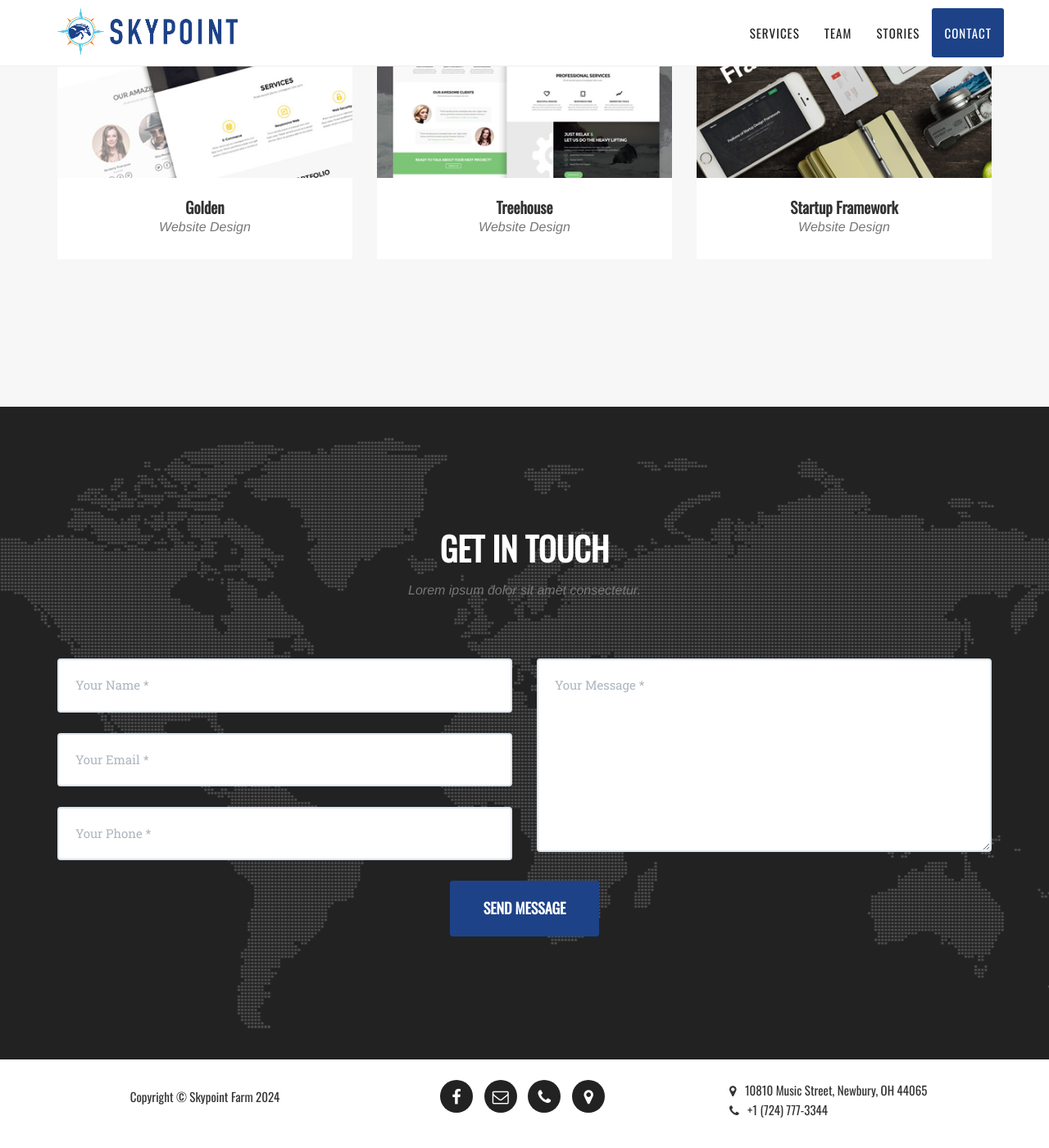
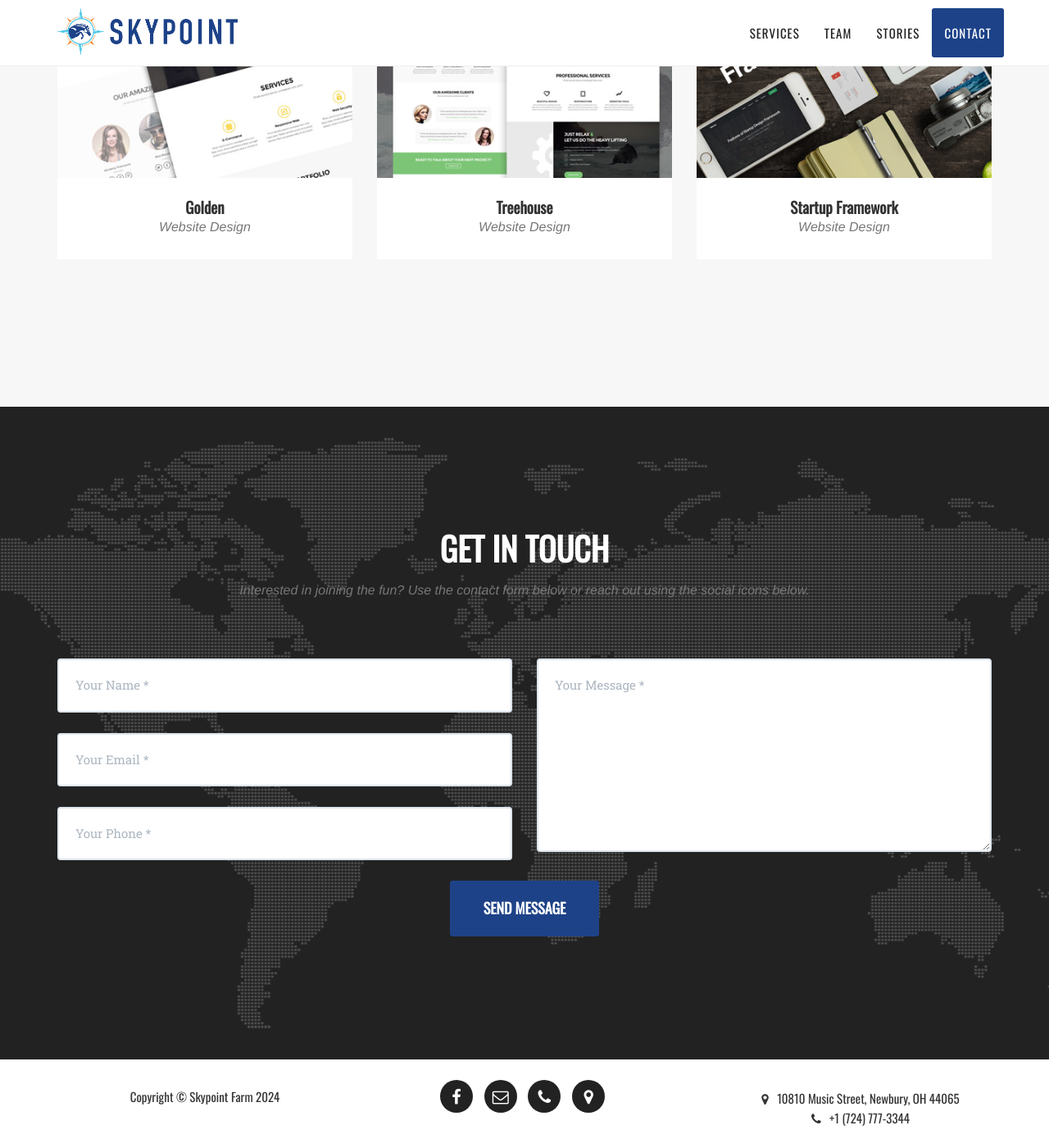
Before and after one commit to pinsky422/pinsky422.github.io, a Jekyll site: the page built from index.html, in a window 1280 px wide and 1400 px high, scrolled down 3730 px. Shown: the whole window at 82% size. Built offline with Jekyll 4.4.1, drawn with Linux system fonts in a browser that asks for light colours; some web fonts are replaced.

Commit message:
Updated contact.html

```diff
--- a/_includes/contact.html
+++ b/_includes/contact.html
@@ -14,7 +14,7 @@ We also need a "form submitted" landing page for after a user submits the form.
             <div class="col-lg-12 text-center">
                 <h2 class="section-heading">Get in Touch</h2>
                 <h3 class="section-subheading text-muted">
-                    Lorem ipsum dolor sit amet consectetur.
+                    Interested in joining the fun?  Use the contact form below or reach out using the social icons below.
                 </h3>
             </div>
         </div>
--- a/_includes/css/agency.css
+++ b/_includes/css/agency.css
@@ -747,6 +747,7 @@ footer span.copyright {
 }
 
 footer ul.quicklinks {
+    margin-top: 10px;
     margin-bottom: 0;
     text-transform: uppercase;
     text-transform: none;
@@ -757,7 +758,7 @@ footer ul.quicklinks {
 footer ul.quicklinks > li {
     list-style-type: none;
     line-height: 24px;
-    text-align: left;
+    /* text-align: left; */
 }
 
 ul.social-buttons {
--- a/_includes/footer.html
+++ b/_includes/footer.html
@@ -7,7 +7,7 @@
                 <div class="col-md-4">
                     <ul class="list-inline social-buttons">
                         {% for network in site.social %}
-                        <li><a href="{{ network.url }}"><i class="fa fa-{{ network.title }}"></i></a>
+                        <li><a href="{{ network.url }}" target="_blank"><i class="fa fa-{{ network.title }}"></i></a>
                         </li>
                         {% endfor %}
                     </ul>
```
